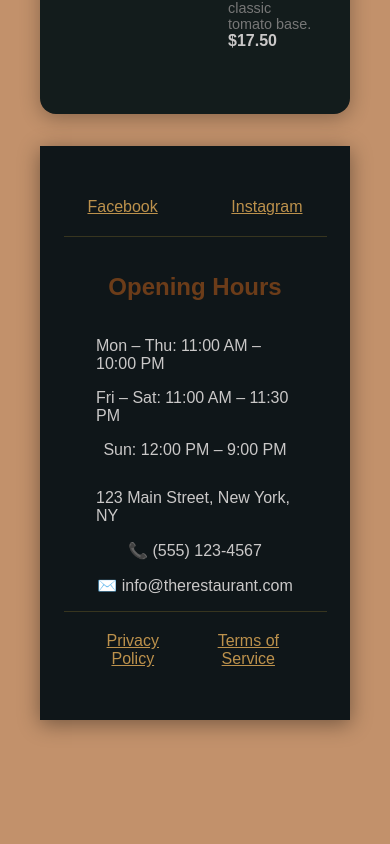
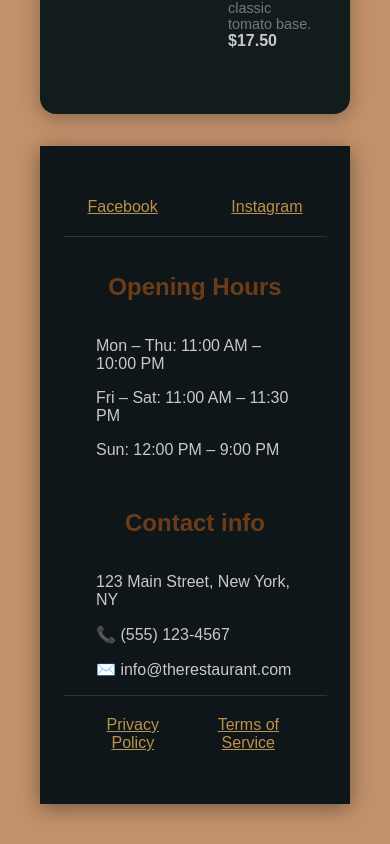
Before and after one commit to zsolt115/the-restaurant, a Next.js app: page /menu in a window 390 px wide. Shown: the part 1527-2371 px from the top of the page. Before the commit the page ends 2287 px from the top, so only its background shows below. Built offline with nearby package versions, Linux system fonts and the light colour scheme.

Commit message:
design fix on the footer

```diff
--- a/src/components/Footer.module.scss
+++ b/src/components/Footer.module.scss
@@ -105,13 +105,18 @@
     display: flex;
     flex-direction: column;
     gap: 1rem;
+    align-items: center;
+
+    h2 {
+      color: var(--color-bg-main);
+    }
   }
 
-  .openingTime {
+  .footerMidSectionDetails {
     display: flex;
     flex-direction: column;
     gap: 1rem;
-    align-items: center;
+    align-items: flex-start;
   }
 }
 
@@ -186,10 +191,10 @@
       color: var(--color-text);
     }
 
-    .openingTime {
+    .footerMidSectionDetails {
       display: flex;
       flex-direction: column;
-      align-items: center;
+      align-items: flex-start;
       gap: 1rem;
     }
 
--- a/src/components/Footer.tsx
+++ b/src/components/Footer.tsx
@@ -16,16 +16,21 @@ export default function Footer() {
           <div>
             <h2>Opening Hours</h2>
           </div>
-          <div className={styles.openingTime}>
+          <div className={styles.footerMidSectionDetails}>
             <span>Mon – Thu: 11:00 AM – 10:00 PM</span>
             <span>Fri – Sat: 11:00 AM – 11:30 PM</span>
             <span>Sun: 12:00 PM – 9:00 PM</span>
           </div>
         </div>
         <div className={styles.addressSection}>
-          <span>123 Main Street, New York, NY</span>
-          <span>📞 (555) 123-4567</span>
-          <span>✉️ info@therestaurant.com</span>
+          <div>
+            <h2>Contact info</h2>
+          </div>
+          <div className={styles.footerMidSectionDetails}>
+            <span>123 Main Street, New York, NY</span>
+            <span>📞 (555) 123-4567</span>
+            <span>✉️ info@therestaurant.com</span>
+          </div>
         </div>
       </nav>
       <div className={styles.infoPrivacyAndTerms}>
```
